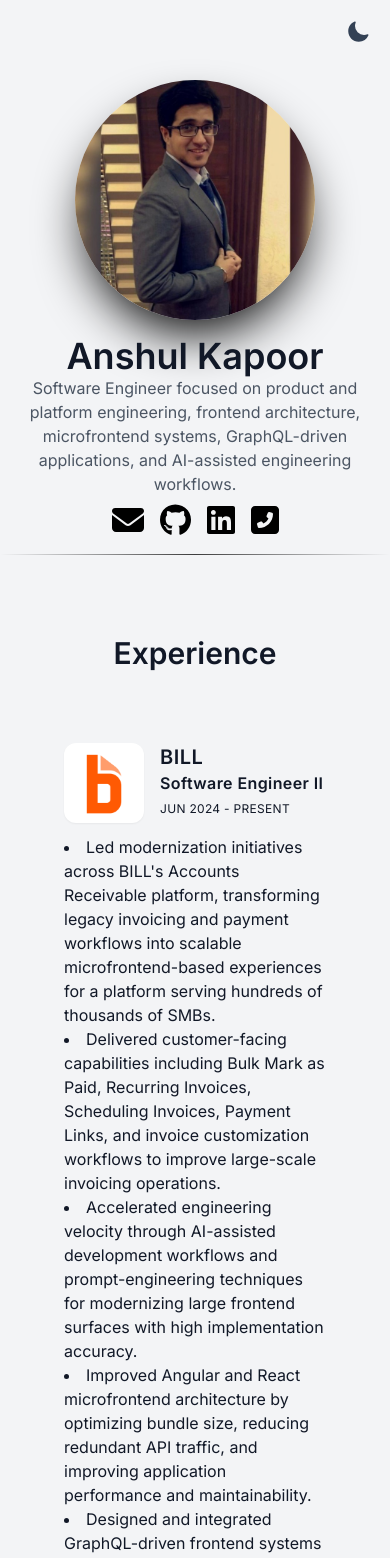
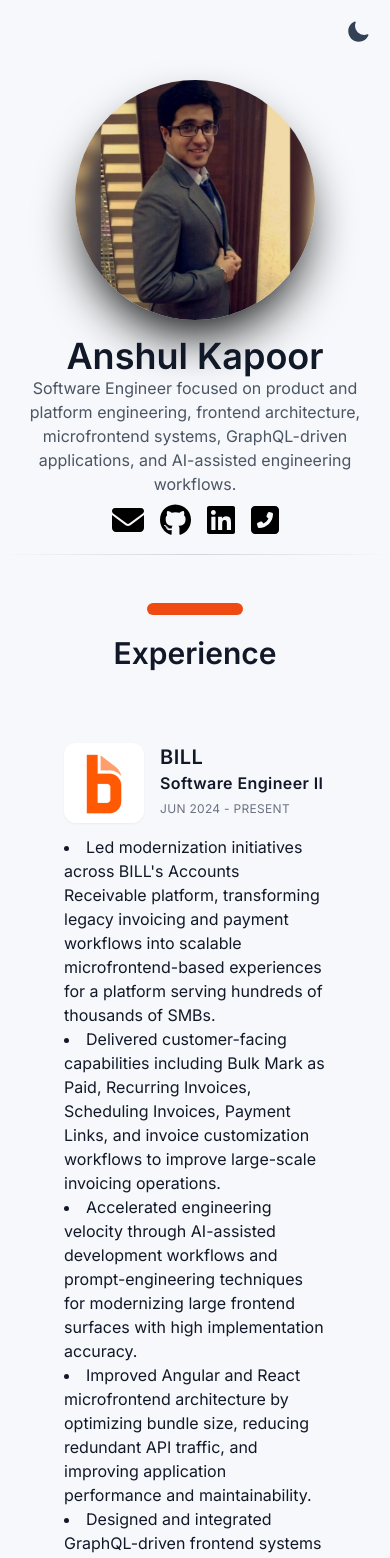
Before and after one commit to anshulkapoor018/portfolio, a Next.js app: page / in a window 390 px wide. Shown: the top 1558 px of the page. Built offline with nearby package versions, Linux system fonts and the light colour scheme.

Commit message:
Add portfolio theme foundation

```diff
--- a/src/app/components/ExperienceTimeline.tsx
+++ b/src/app/components/ExperienceTimeline.tsx
@@ -1,32 +1,28 @@
-import Image from 'next/image';
 import { ExperienceTimelineProps } from '../interfaces/Experience';
+import LogoFrame from './LogoFrame';
 
 const ExperienceTimeline: React.FC<ExperienceTimelineProps> = ({ experienceData }) => {
   return (
-    <section className="bg-gray-100 dark:bg-gray-900 text-gray-900 dark:text-gray-400">
-        <div className="container max-w-5xl px-4 py-12 mx-auto">
+    <section className="portfolio-section">
+        <div className="portfolio-container">
             <div className="grid gap-4 mx-4 sm:grid-cols-12">
                 <div className="col-span-12 sm:col-span-3">
-                    <div className="text-center sm:text-left mb-14 before:block before:w-24 before:h-3 before:mb-5 before:rounded-md before:mx-auto sm:before:mx-0">
-                        <h3 className="text-3xl font-semibold">Experience</h3>
+                    <div className="portfolio-section-kicker text-center sm:text-left mb-14 before:block before:w-24 before:h-3 before:mb-5 before:rounded-md before:mx-auto sm:before:mx-0">
+                        <h3 className="portfolio-section-title">Experience</h3>
                     </div>
                 </div>
                 <div className="relative col-span-12 px-4 space-y-6 sm:col-span-9">
-                    <div className="col-span-12 space-y-12 relative px-4 sm:col-span-8 sm:space-y-8 sm:before:absolute sm:before:top-2 sm:before:bottom-0 sm:before:w-0.5 sm:before:-left-3 before:bg-gray-300 before:dark:bg-gray-300">
+                    <div className="portfolio-timeline col-span-12 space-y-12 relative px-4 sm:col-span-8 sm:space-y-8 sm:before:absolute sm:before:top-2 sm:before:bottom-0 sm:before:w-0.5 sm:before:-left-3">
                         {experienceData.map((experience, index) => (
-                            <div key={index} className="flex flex-col sm:relative sm:before:absolute sm:before:top-2 sm:before:w-4 sm:before:h-4 sm:before:rounded-full sm:before:left-[-35px] sm:before:z-[1] before:bg-gray-300 before:dark:bg-gray-300">
+                            <div key={index} className="portfolio-timeline-item flex flex-col sm:relative sm:before:absolute sm:before:top-2 sm:before:w-4 sm:before:h-4 sm:before:rounded-full sm:before:left-[-35px] sm:before:z-[1]">
                                 <div className='flex'>
-                                    <div className="flex-none w-20 h-20 mr-4 overflow-hidden rounded-xl bg-white p-2 shadow-sm">
-                                        <div className="relative h-full w-full">
-                                            <Image src={experience.logo} alt="Company Logo" fill sizes="64px" className="object-contain" />
-                                        </div>
-                                    </div>
+                                    <LogoFrame src={experience.logo} alt={`${experience.company} logo`} />
                                     <div>
                                         <a href={experience.companyUrl} target="_blank" rel="noopener noreferrer" className="text-xl font-semibold tracking-wide hover:underline">
                                             {experience.company}
                                         </a>
                                         <h4 className="text-s font-semibold tracking-wide">{experience.position}</h4>
-                                        <time className="text-xs tracking-wide uppercase dark:text-gray-600">{experience.dateStart} - {experience.dateEnd}</time>
+                                        <time className="portfolio-subtle text-xs tracking-wide uppercase">{experience.dateStart} - {experience.dateEnd}</time>
                                     </div>
                                 </div>
                                 <ul className="mt-3 list-disc list-inside">
--- a/src/app/components/Header.tsx
+++ b/src/app/components/Header.tsx
@@ -16,7 +16,7 @@ const Header = () => {
     const iconColor = theme === 'dark' ? 'white' : 'black';
 
     return (
-      <header className="bg-gray-100 dark:bg-gray-900 text-gray-900 dark:text-gray-400 p-4">
+      <header className="portfolio-section p-4">
         <div className="container flex flex-col sm:flex-row justify-center items-center mx-auto">
         <div className="flex justify-center mb-4 sm:mb-0">
           <div className="rounded-full shadow-2xl shadow-black dark:shadow-2xl dark:shadow-white/10">
@@ -30,8 +30,8 @@ const Header = () => {
           </div>
           </div>
           <div className="text-center sm:text-left sm:pl-6">
-            <h1 className="text-4xl font-semibold text-gray-900 dark:text-gray-400">Anshul Kapoor</h1>
-            <p className="max-w-2xl text-gray-600">
+            <h1 className="portfolio-section-title text-4xl">Anshul Kapoor</h1>
+            <p className="portfolio-muted max-w-2xl">
               Software Engineer focused on product and platform engineering, frontend architecture,
               microfrontend systems, GraphQL-driven applications, and AI-assisted engineering workflows.
             </p>
--- /dev/null
+++ b/src/app/components/LogoFrame.tsx
@@ -0,0 +1,18 @@
+import Image from 'next/image';
+
+interface LogoFrameProps {
+  src: string;
+  alt: string;
+}
+
+const LogoFrame: React.FC<LogoFrameProps> = ({ src, alt }) => {
+  return (
+    <div className="portfolio-logo-frame flex-none w-20 h-20 mr-4 overflow-hidden rounded-xl p-2 shadow-sm">
+      <div className="relative h-full w-full">
+        <Image src={src} alt={alt} fill sizes="64px" className="object-contain" />
+      </div>
+    </div>
+  );
+}
+
+export default LogoFrame;
--- a/src/app/components/ThemeContainer.tsx
+++ b/src/app/components/ThemeContainer.tsx
@@ -3,7 +3,7 @@ import DarkModeBtn from "./DarkModeBtn"
 
 const ThemeContainer = () => {
 	return (
-		<header className="py-5 px-5 flex items-center justify-end bg-gray-100 dark:bg-gray-900 text-gray-900 dark:text-gray-400">
+		<header className="portfolio-section py-5 px-5 flex items-center justify-end">
 			<div>
 				<DarkModeBtn />
 			</div>
--- a/src/app/globals.css
+++ b/src/app/globals.css
@@ -6,14 +6,28 @@
   --foreground-rgb: 0, 0, 0;
   --background-start-rgb: 214, 219, 220;
   --background-end-rgb: 255, 255, 255;
+  --portfolio-bg: #f6f8fb;
+  --portfolio-surface: #ffffff;
+  --portfolio-text: #111827;
+  --portfolio-muted: #4b5563;
+  --portfolio-subtle: #6b7280;
+  --portfolio-line: #d1d5db;
+  --portfolio-accent: #f04a13;
+  --portfolio-logo-bg: #ffffff;
 }
 
-@media (prefers-color-scheme: dark) {
-  :root {
-    --foreground-rgb: 255, 255, 255;
-    --background-start-rgb: 0, 0, 0;
-    --background-end-rgb: 0, 0, 0;
-  }
+.dark {
+  --foreground-rgb: 255, 255, 255;
+  --background-start-rgb: 0, 0, 0;
+  --background-end-rgb: 0, 0, 0;
+  --portfolio-bg: #111827;
+  --portfolio-surface: #172033;
+  --portfolio-text: #e5e7eb;
+  --portfolio-muted: #9ca3af;
+  --portfolio-subtle: #6b7280;
+  --portfolio-line: #d1d5db;
+  --portfolio-accent: #ff5a1f;
+  --portfolio-logo-bg: #ffffff;
 }
 
 body {
@@ -26,6 +40,56 @@ body {
     rgb(var(--background-start-rgb));
 }
 
+@layer components {
+  .portfolio-page {
+    background: var(--portfolio-bg);
+    color: var(--portfolio-text);
+  }
+
+  .portfolio-section {
+    background: var(--portfolio-bg);
+    color: var(--portfolio-text);
+  }
+
+  .portfolio-container {
+    @apply container max-w-5xl px-4 py-12 mx-auto;
+  }
+
+  .portfolio-section-title {
+    @apply text-3xl font-semibold;
+    color: var(--portfolio-text);
+  }
+
+  .portfolio-section-kicker::before {
+    background: var(--portfolio-accent);
+    content: "";
+  }
+
+  .portfolio-muted {
+    color: var(--portfolio-muted);
+  }
+
+  .portfolio-subtle {
+    color: var(--portfolio-subtle);
+  }
+
+  .portfolio-timeline {
+    --timeline-line: var(--portfolio-line);
+  }
+
+  .portfolio-timeline::before {
+    background: var(--timeline-line);
+  }
+
+  .portfolio-timeline-item::before {
+    background: var(--timeline-line);
+  }
+
+  .portfolio-logo-frame {
+    background: var(--portfolio-logo-bg);
+  }
+}
+
 @layer utilities {
   .text-balance {
     text-wrap: balance;
@@ -34,6 +98,6 @@ body {
     @apply h-px bg-no-repeat bg-contain relative;
     padding: 0;
     border: 0;
-    background-image: linear-gradient(to right, rgba(0,0,0,0), rgba(0,0,0,0.75), rgba(0,0,0,0));
+    background-image: linear-gradient(to right, transparent, var(--portfolio-line), transparent);
   }
 }
--- a/src/app/page.tsx
+++ b/src/app/page.tsx
@@ -12,15 +12,15 @@ import { projectsData } from './data/Projects';
 
 const Home = () => {
   return (
-    <div className='bg-white'>
+    <div className='portfolio-page'>
       <Header />
-      <hr className="divider-gradient bg-gray-100 dark:bg-gray-100" />
+      <hr className="divider-gradient" />
       <ExperienceTimeline experienceData={experienceData} />
-      <hr className="divider-gradient bg-gray-100 dark:bg-gray-100" />
+      <hr className="divider-gradient" />
       <EducationTimeline educationData={educationData} />
-      <hr className="divider-gradient bg-gray-100 dark:bg-gray-100" />
+      <hr className="divider-gradient" />
       <SkillsTimeline skillDetails={skillsData.skillDetails}/>
-      <hr className="divider-gradient bg-gray-100 dark:bg-gray-100" />
+      <hr className="divider-gradient" />
       <ProjectsTimeline projectsData={projectsData} />
     </div>
   );
```
Also changed, not shown: src/app/components/EducationTimeline.tsx (+9 -13 lines), src/app/components/ProjectsTimeline.tsx (+7 -7 lines), src/app/components/SkillsTimeline.tsx (+6 -6 lines).
